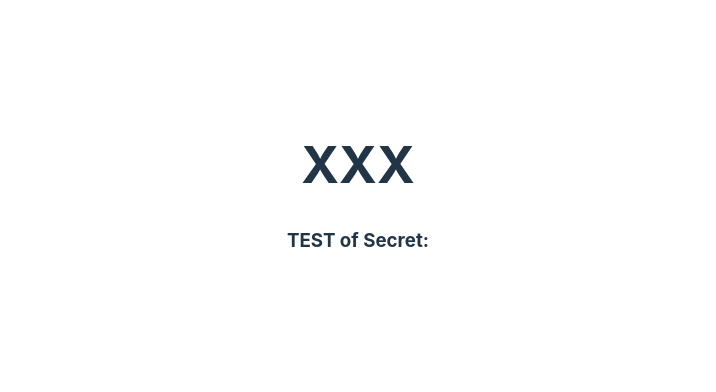
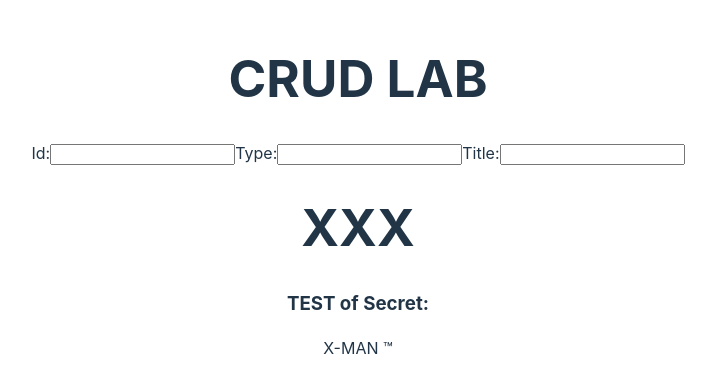
Before and after one commit to XavierRice/Crud_InClass, a React (Vite) app: page /shows/new in a window 1280 px wide. Shown: the part 212-604 px from the top of the page, without its empty margins (282-998 px from the left). Built offline with nearby package versions, Linux system fonts and the light colour scheme.

Commit message:
made changes

```diff
--- a/src/App.jsx
+++ b/src/App.jsx
@@ -1,8 +1,15 @@
 import { useState } from 'react'
-import { BrowserRouter as Router, Routes, Route } from 'react-router-dom'
+import { BrowserRouter as Router, Routes, Route, Link } from 'react-router-dom'
 const secret = import.meta.env.VITE_10_VAR
+import './App.css'
 
-import './App.css'
+
+//COMPONENTS//
+import NavBar from './Components/NavBar.jsx'
+import ShowsList from './Components/ShowsList.jsx'
+import MoviesList from './Components/MoviesList.jsx'
+import NewProduct from './Components/NewProduct'
+import Crud from './Components/CRUD'
 
 function App() {
 
@@ -10,8 +17,25 @@
 
   return (
     <>
+      <header>
+        <h1>CRUD LAB</h1>
+      </header>
+      <Routes>
+
+         <Route path='/' element={<h1>Home</h1>}/>Home
+         <Route path='/shows' element={<ShowsList/>}/>Shows
+         <Route path='/shows/new' element={<NewProduct/>}/>New
+         <Route path='/movies' element={<MoviesList/>}/>movies
+      </Routes>
+
+
       <h1>XXX</h1>
       <h3>TEST of Secret: {secret}</h3>
+
+
+      <footer>
+        X-MAN ™
+      </footer>
     </>
   )
 }
@@ -19,6 +43,30 @@
 export default App
 
 /*
+ Movies: /api/movies
+
+ CRUD for Movies :  Action         REQUEST    ROUTE  (FRONTEND)
+
+                    Create          POST      movies/new
+                    Read            GET       movies/{index} or
+                    Update
+                    Destroy
+
+
+CRUD for Shows :    Action         REQUEST    ROUTE (FRONTEND)
+
+                    Create          POST      shows/new
+                    Read            GET       shows/(index)  or /shows/:id
+                    Update
+                    Destroy
+
+
+"http://localhost:5001/api/"
+
+
+
+
+
   Movies: /api/movies
  {
     "id": "YqYJsEh",
--- /dev/null
+++ b/src/Components/CRUD.jsx
@@ -0,0 +1,63 @@
+const test = console.log
+import { useState, useEffect } from "react";
+
+let option = "movies"
+
+const Crud = () => {
+
+const [productArr, setProductArr] = useState([])
+const [productIds, setProductIds] = useState([])
+
+useEffect(() => {
+    fetch(`http://localhost:5001/api/${option}`)
+        .then(response => response.json())
+        .then(console.log)
+}, []);
+
+test(productArr)
+
+const productIdArr = productArr.map(product => setProductArr(product))
+test(productIdArr)
+
+
+
+
+
+
+
+
+
+
+
+
+
+
+
+
+
+
+
+
+}
+
+
+
+
+
+
+
+
+
+
+
+
+
+
+
+
+
+
+
+
+
+export default Crud;
--- /dev/null
+++ b/src/Components/DetailsCard.jsx
@@ -0,0 +1,37 @@
+import { useState } from "react"
+
+
+export default function DetailsCard({product}){
+
+const [showDetails, setShowDetails] = useState(false)
+
+return(
+
+      <div className="SmBox" key={product.id}>
+        <h6 onClick={()=>{setShowDetails(!showDetails)}}>show More</h6>
+       { showDetails && ( <div className="hidden" >
+        <p>{product.description}</p>
+        <h5>{product.listedIn}</h5>
+        <h5>{product.dateAdded}</h5>
+       </div>
+       )}
+        <h5>{product.rating}</h5>
+      </div>
+
+)
+
+}
+/*
+{
+    "id": "YqYJsEh",
+    "type": "Movie",
+    "title": "Ricky Velez: Here's Everything",
+    "country": "",
+    "dateAdded": "October 24, 2021",
+    "releaseYear": 2021,
+    "rating": "TV-MA",
+    "duration": "",
+    "listedIn": "Comedy, Stand Up",
+    "description": "​Comedian Ricky Velez bares it all with his honest lens and down to earth perspective in his first-ever HBO stand-up special."
+  }
+*/
--- /dev/null
+++ b/src/Components/MoviesList.jsx
@@ -0,0 +1,51 @@
+import { useState, useEffect } from "react"
+import DetailsCard from "./DetailsCard"
+
+const MoviesList = () => {
+
+    const [newMovies, setNewMovies] = useState([])
+    const [allMovies, setAllMovies] = useState([])
+    console.log(allMovies)
+
+    useEffect(() => {
+        fetch("http://localhost:5001/api/movies")
+            .then(response => response.json())
+            .then(setAllMovies)
+    }, []);
+
+    const moviesToRender = allMovies.map(movie =>
+
+        <div key={movie.id}>
+            <h4>{movie.title}</h4>
+            <DetailsCard product={movie}/>
+        </div>
+    );
+
+
+    const newMoviesToRender = allMovies.filter(movie => !(movie.releaseYear > 2001)).map(movie =>
+
+        <div key={movie.id}>
+        <h4>{movie.title}</h4>
+        <h5>{movie.dateAdded}</h5>
+        <DetailsCard product={movie}/>
+        </div>
+        )
+
+
+    console.log(newMoviesToRender)
+
+
+    return (
+
+        <div>
+           {moviesToRender}
+        </div>
+    )
+
+
+
+
+
+}
+
+export default MoviesList;
--- /dev/null
+++ b/src/Components/NavBar.jsx
@@ -0,0 +1,24 @@
+import {Link} from "react-router-dom"
+
+const NavBar = () => {
+
+ return (
+       <div>
+        <Link to={'/'}>
+           <h3>Home</h3>
+        </Link>
+        {" "}
+        <Link to={'/shows'}>
+           <h3>All Shows</h3>
+        </Link>
+        {" "}
+        <Link to={'/movies'}>
+           <h3>All Movies</h3>
+        </Link>
+
+       </div>
+ )
+
+}
+
+export default NavBar;
--- /dev/null
+++ b/src/Components/NewProduct.jsx
@@ -0,0 +1,80 @@
+import { useState } from "react";
+
+
+const NewProduct = () => {
+
+const [form, setForm] = useState({})
+const [id, setId] = useState("")
+const [title, setTitle] = useState("")
+const [type, setType] = useState("")
+
+function handleId(event){
+setId(event.target.value)
+}
+
+function handleTitle(event){
+setTitle(event.target.value)
+}
+
+function handleType(event){
+setType(event.target.value)
+}
+
+function handleSubmit(event){
+    event.preventDefault();
+}
+
+return (
+
+  <div>
+    <form onSubmit={handleSubmit}>
+    <label htmlFor="id">
+    Id:
+     <input
+     type="text"
+     name="id"
+     onChange={handleId}
+     />
+     </label>
+     <label htmlFor="type">
+    Type:
+     <input
+     type="text"
+     name="type"
+     onChange={handleType}
+     />
+     </label>
+     <label htmlFor="title">
+    Title:
+     <input
+     type="text"
+     name="title"
+     onChange={handleTitle}
+     />
+     </label>
+    </form>
+  </div>
+
+
+
+)
+
+
+}
+
+
+
+export default NewProduct;
+/*
+  "id": "YqYJsEh",
+    "type": "Movie",
+    "title": "Ricky Velez: Here's Everything",
+    "country": "",
+    "dateAdded": "October 24, 2021",
+    "releaseYear": 2021,
+    "rating": "TV-MA",
+    "duration": "",
+    "listedIn": "Comedy, Stand Up",
+    "description": "​Comedian Ricky Velez bares it all with his honest lens and down to earth perspective in his first-ever HBO stand-up special."
+
+*/
--- /dev/null
+++ b/src/Components/ShowsList.jsx
@@ -0,0 +1,45 @@
+import { useState, useEffect } from "react";
+import DetailsCard from "./DetailsCard";
+
+const ShowsList = () => {
+
+    const [allShows, setAllShows] = useState([]);
+
+    useEffect(() => {
+        fetch("http://localhost:5001/api/shows")
+            .then(response => response.json())
+            .then(arr => setAllShows(arr))
+            .catch(err => console.log(err))
+    }, [])
+
+
+
+    const showsToRender = allShows.map((eachShow) =>
+        <div>
+            <h4>{eachShow.title}</h4>
+            <DetailsCard product={eachShow}/>
+        </div>
+
+    )
+
+    const newShowsToRender = allShows.filter(show => !(show.releaseYear > 2001)).map(show =>
+
+        <div key={show.id}>
+        <h4>{show.title}</h4>
+        <h5>{show.dateAdded}</h5>
+        <DetailsCard product={show}/>
+        </div>
+        )
+
+
+    return (
+        <div>
+            <h1>From for New Show</h1>
+            {showsToRender}
+        </div>
+    )
+
+}
+
+
+export default ShowsList;
```
